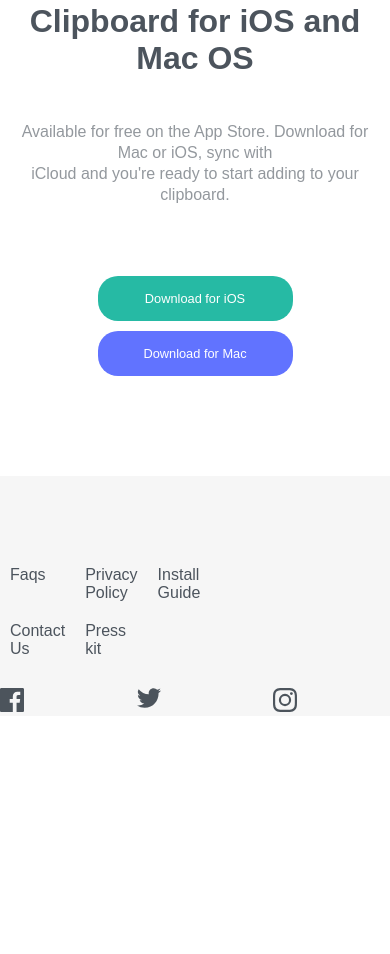
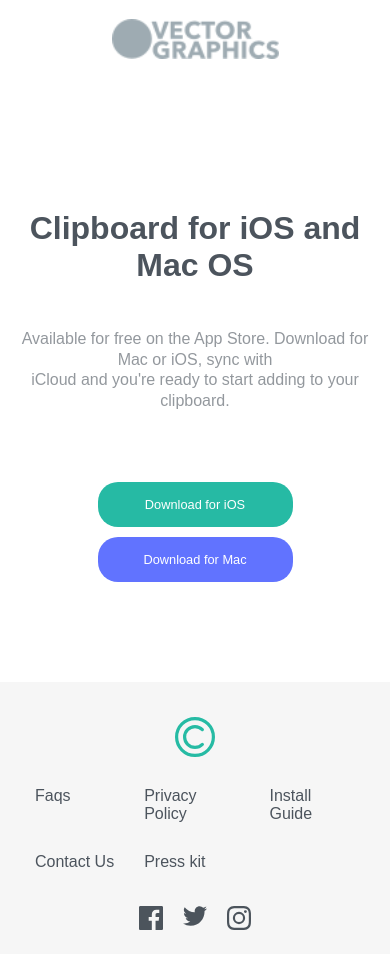
Before and after one commit to aayushali/landing-page, a plain HTML site: page index.html in a window 390 px wide. Shown: the part 3780-4734 px from the top of the page. Before the commit the page ends 4496 px from the top, so only its background shows below. Drawn offline with Linux system fonts and the light colour scheme; a web font is replaced by a local one.

Commit message:
mobile responsive

```diff
--- /dev/null
+++ b/css/responsive.css
@@ -0,0 +1,127 @@
+@media (max-width: 600px){
+    p {
+        font-size: 1rem;
+    }
+
+    .container {
+        width: 90%;
+        height: auto;
+    }
+
+    .container .logo {
+        justify-content: center;
+        padding-top: 15vh;
+
+    }
+
+    .heading h1, p {
+        padding: 0 15px 15px 15px;
+    }
+
+    .heading h1 {
+        font-size: 2rem;
+    }
+
+    .heading .install-buttons {
+        flex-direction: column;
+        width: 50%;
+        text-align: center;
+    }
+
+
+    .install-buttons .ios {
+        margin-bottom: 10px;
+
+    }
+
+    .feature h1, .page-feature h1, .main-features h1 {
+        padding-bottom: 45px;
+    }
+
+    .features-list {
+        align-items: center;
+        flex-direction: column;
+    }
+
+    .features-list .features-term {
+        display: flex;
+        flex-direction: column;
+    }
+
+    .features-term .term {
+        margin: 30px 70px;
+    }
+    .mac-image img ,  .page-feature .image-devices img{
+        height: 300px;
+        width: 80vw;
+        padding-bottom: 20px;
+    }
+    .features-term .term h3 {
+        text-align: center;
+    }
+    .features-term .term p {
+        text-align: center;
+    }
+
+    .page-feature {
+        margin: 50px auto;
+    }
+
+
+    .highlights {
+        flex-direction: column;
+        margin: 30px 0;
+    }
+    .card {
+        width: 80%;
+        padding-bottom: 20px;
+        margin: 0 auto;
+    }
+
+
+
+    .company-logo {
+        flex-direction: column;
+        justify-content: space-evenly;
+        height: 60vh;
+    }
+
+    .google, .microsoft, .ibm, .hewlett, .vector {
+        height: 40px;
+        width: 100vw;
+        background-size: contain;
+        background-position: center;
+    }
+
+
+
+    .wrapper-footer {
+        flex-direction: column;
+        align-items: center;
+        padding: 20px;
+    }
+
+    .footer-logo {
+        height:40px;
+    }
+    .footer-logo-wrap {
+        width: 100%;
+        margin: 15px 0;
+    }
+
+    .footer-menu {
+        width: 100%;
+    }
+
+    .menu-items a {
+        padding: 15px;
+
+    }
+    .menu-items .item {
+        width:100%;
+    }
+
+
+
+
+}
--- a/css/style.css
+++ b/css/style.css
@@ -210,13 +210,11 @@ ul {
 .footer-logo {
     height:50px;
     background: url("../images/logo.svg") no-repeat;
+    background-position: center;
     background-size: contain;
 }
 .footer-logo-wrap {
-    display: flex;
     width: 30%;
-
-    justify-content: center;
 }
 
 .footer-menu {
@@ -229,7 +227,7 @@ ul {
 
 .menu-items a {
 display: block;
-    padding: 10px;
+    padding: 8px;
 
 }
 .menu-items .item {
@@ -247,151 +245,3 @@ a {
     grid-gap: 20px;
     padding-top: 20px;
 }
-
-
-@media (max-width: 600px){
-    p {
-        font-size: 1rem;
-    }
-
-    .container {
-        width: 90%;
-        height: auto;
-    }
-
-    .container .logo {
-        justify-content: center;
-        padding-top: 15vh;
-
-    }
-
-    .heading h1, p {
-        padding: 0 15px 15px 15px;
-    }
-
-    .heading h1 {
-        font-size: 2rem;
-    }
-
-    .heading .install-buttons {
-        flex-direction: column;
-        width: 50%;
-        text-align: center;
-    }
-
-
-    .install-buttons .ios {
-        margin-bottom: 10px;
-
-    }
-
-    .feature h1, .page-feature h1, .main-features h1 {
-        padding-bottom: 45px;
-    }
-
-    .features-list {
-        align-items: center;
-        flex-direction: column;
-    }
-
-    .features-list .features-term {
-        display: flex;
-        flex-direction: column;
-    }
-
-    .features-term .term {
-        margin: 30px 70px;
-    }
-    .mac-image img ,  .page-feature .image-devices img{
-        height: 300px;
-        width: 80vw;
-        padding-bottom: 20px;
-    }
-    .features-term .term h3 {
-        text-align: center;
-    }
-    .features-term .term p {
-        text-align: center;
-    }
-
-    .page-feature {
-        margin: 50px auto;
-    }
-
-
-    .highlights {
-        flex-direction: column;
-        margin: 30px 0;
-    }
-    .card {
-        width: 80%;
-        padding-bottom: 20px;
-        margin: 0 auto;
-    }
-
-
-
-    .company-logo {
-         flex-direction: column;
-    }
-
-    .google, .microsoft, .ibm, .hewlett, .vector {
-        height: 60px;
-        width: 100vw;
-        background-size: contain;
-    }
-
-
-
-    .wrapper-footer {
-        background-color: #f6f6f6;
-        display: flex;
-        flex-direction: column;
-        padding-top: 30px;
-    }
-    ul {
-        list-style-type: none;
-    }
-    .footer-logo {
-        height:50px;
-        background: url("../images/logo.svg") no-repeat;
-        background-size: contain;
-    }
-    .footer-logo-wrap {
-        display: flex;
-        width: 30%;
-
-        justify-content: center;
-    }
-
-    .footer-menu {
-        width: 50%;
-    }
-    .menu-items {
-        display: grid;
-        grid-template-columns: auto auto auto;
-    }
-
-    .menu-items a {
-        display: block;
-        padding: 10px;
-
-    }
-    .menu-items .item {
-        width: 50%;
-    }
-    a {
-        text-decoration: none;
-        color: var(--Dark-Grayish-Blue);
-    }
-
-
-    .social-icons ul{
-        display: grid;
-        grid-template-columns: auto auto auto;
-        grid-gap: 20px;
-        padding-top: 20px;
-    }
-
-
-}
--- a/index.html
+++ b/index.html
@@ -4,6 +4,7 @@
     <meta charset="UTF-8">
     <title>Title</title>
     <link rel="stylesheet" href="./css/style.css"/>
+    <link rel="stylesheet" href="./css/responsive.css"/>
     <meta name="viewport" content="width=device-width, initial-scale=1, minimum-scale=1"/>
 </head>
 <body>
```
